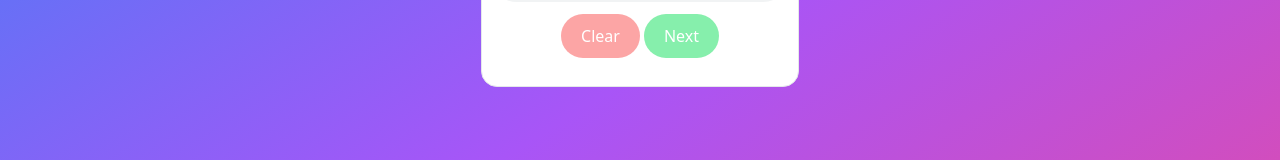
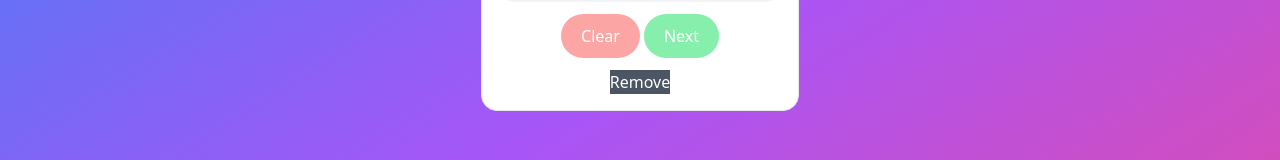
Before and after one commit to Lo3wer/Voicebank-Maker, a React (Create React App) app in the folder frontend/: page /recordingmenu in a window 1280 px wide. Both pictures are taken after a click on the button "Next". Shown: the part 392-552 px from the top of the page. Built offline with nearby package versions, Linux system fonts and the light colour scheme.

Commit message:
Created global list variable so we can save blob links and download those links in our zipped file

```diff
--- a/frontend/src/App.js
+++ b/frontend/src/App.js
@@ -7,6 +7,7 @@ import React from "react";
 import RecordingMenu from "./pages/RecordingMenu";
 import img from "./images/note.png";
 import Home from "./pages/Home";
+
 function App() {
 
   return (
@@ -21,6 +22,7 @@ function App() {
               </Routes>
           </BrowserRouter>
 
+
       </div>
   )
 }
--- /dev/null
+++ b/frontend/src/GlobalListContext.js
@@ -0,0 +1,24 @@
+// GlobalListContext.js
+import React, { createContext, useState } from 'react';
+
+// Create the context
+export const GlobalListContext = createContext();
+
+// Create a provider component
+export const GlobalListProvider = ({ children }) => {
+    const [globalList, setGlobalList] = useState([]);
+
+    const addToList = (item) => {
+        setGlobalList([...globalList, item]);
+    };
+
+    const removeFromList = (index) => {
+        setGlobalList(globalList.filter((_, i) => i !== index));
+    };
+
+    return (
+        <GlobalListContext.Provider value={{ globalList, addToList, removeFromList }}>
+            {children}
+        </GlobalListContext.Provider>
+    );
+};
--- a/frontend/src/components/ReactRecorder.js
+++ b/frontend/src/components/ReactRecorder.js
@@ -1,10 +1,18 @@
-import React from 'react';
+import React, {useContext, useState} from 'react';
 import {ReactMic} from 'react-mic';
+
+import { GlobalListContext } from '../GlobalListContext';
 
 function ReactRecorder() {
 
     const [voice, setVoice] = React.useState(false);
     const [audioLink, setAudioLink] = React.useState(false);
+
+    const {globalList, addToList, removeFromList} = useContext(GlobalListContext);
+
+    const handleAdd = (newItem) => {
+        addToList(newItem);
+    };
 
     const onStop = (blob) => {
         console.log(blob);
@@ -25,7 +33,10 @@ function ReactRecorder() {
 
     function nextHandle() {
         setVoice(false);
-        console.log(audioLink); // DO SOMETHIGN WITH THE AUDIO LINK
+        handleAdd(audioLink);
+        for (let i=0; i<globalList.size; i++) {
+            alert(""+globalList[i]); // DO SOMETHIGN WITH THE AUDIO LINK
+        }
         setAudioLink("");
     }
 
@@ -45,8 +56,8 @@ function ReactRecorder() {
                 {!voice ?
                     <button onClick={startHandle}
                             className={"text-center rounded-full"}>
-                            <img src={"icons/play.png"} alt={"play"} width={"50"} height={"50"}/>
-                            </button>
+                        <img src={"icons/play.png"} alt={"play"} width={"50"} height={"50"}/>
+                    </button>
                     :
                     <button onClick={stopHandle}
                             className={"text-center rounded-full"}>
@@ -71,6 +82,16 @@ function ReactRecorder() {
                     <button onClick={nextHandle}
                             className={"bg-green-300 px-5 py-2.5 text-center rounded-full disabled:true"}>Next</button>}
             </div>
+
+
+            <ul className={"bg-gray-600"}>
+                {globalList.map((item, index) => (
+                    <li key={index}>
+                        {item}
+                        <button onClick={() => removeFromList(index)}>Remove</button>
+                    </li>
+                ))}
+            </ul>
         </div>
     )
 };
--- a/frontend/src/index.js
+++ b/frontend/src/index.js
@@ -9,7 +9,8 @@ import Navigation from "./pages/Navigation.js";
 import Test from "./pages/RecordingMenu.js";
 import Download from "./pages/Download.js";
 
-
+import { GlobalListProvider } from './GlobalListContext';
+import RecordingMenu from "./pages/RecordingMenu";
 
 
 
@@ -17,7 +18,9 @@ const root = ReactDOM.createRoot(document.getElementById('root'));
 root.render(
 
   <React.StrictMode>
-    <App />
+      <GlobalListProvider>
+          <App />
+      </GlobalListProvider>
   </React.StrictMode>
 );
 
--- a/frontend/src/pages/Download.js
+++ b/frontend/src/pages/Download.js
@@ -2,7 +2,20 @@
 import JSZip from 'jszip';
 import {saveAs} from 'filesaver.js';
 
+import { GlobalListContext } from '../GlobalListContext';
+import {useContext, useState} from "react";
+
 function Download() {
+
+
+    const {globalList, addToList, removeFromList} = useContext(GlobalListContext);
+    const [newItem, setNewItem] = useState('');
+
+    const handleAdd = () => {
+        addToList(newItem);
+        setNewItem(''); // Clear input
+    };
+
     const handleDownload = () => {
         const content = "This is some text generated by the application.";
         const blob = new Blob([content], { type: 'application/zip' });
@@ -12,6 +25,22 @@ function Download() {
         link.click();
     };
 
+    const handleDownloadAll = async () => {
+        const zip = new JSZip(); // Create a new zip object
+
+        // Add each Blob URL to the zip file
+        globalList.forEach((url, index) => {
+            const fileName = `file_${index}.wav`; // Name the file (you can adjust the extension based on your blob type)
+            zip.file(fileName, fetch(url).then(res => res.blob())); // Add each blob to the zip
+        });
+
+        // Generate the ZIP file
+        zip.generateAsync({ type: 'blob' }).then(content => {
+            saveAs(content, 'files.zip'); // Trigger download of the ZIP file
+        });
+    };
+
+
     /////////////////////////////////////////////////////////////////////////////////////////////////////
     async function GET() {
         const zip = new JSZip();
@@ -19,6 +48,8 @@ function Download() {
         zip.file("character.txt", "name=USER");
         zip.file("oto.ini", "");
 
+        const wavs0 = zip.folder("VCCV");
+        /*
         const wavs0 = zip.folder("_CV");
         const wavs1 = zip.folder("CC-");
         const wavs2 = zip.folder("CCV");
@@ -29,8 +60,10 @@ function Download() {
         const wavs7 = zip.folder("VC");
         const wavs8 = zip.folder("VCC");
         const wavs9 = zip.folder("VV");
+        */
 
         wavs0.file("oto.ini", "");
+        /*
         wavs1.file("oto.ini", "");
         wavs2.file("oto.ini", "");
         wavs3.file("oto.ini", "");
@@ -40,6 +73,13 @@ function Download() {
         wavs7.file("oto.ini", "");
         wavs8.file("oto.ini", "");
         wavs9.file("oto.ini", "");
+        */
+
+        // Add each Blob URL to the zip file
+        globalList.forEach((url, index) => {
+            const fileName = `file_${index}.wav`; // Name the file (you can adjust the extension based on your blob type)
+            wavs0.file(fileName, fetch(url).then(res => res.blob())); // Add each blob to the zip
+        });
 
         //img.file("smile.gif", imgData, {base64: true});
 
```
